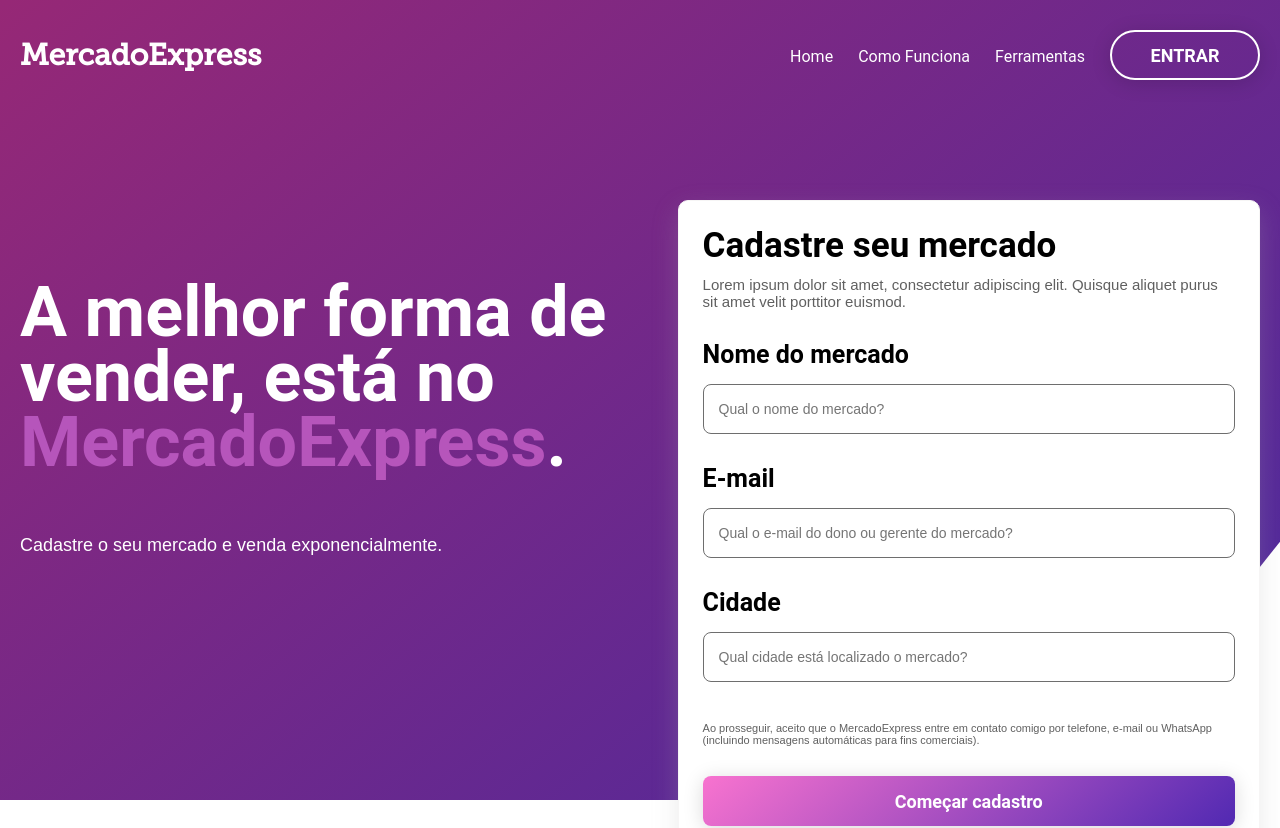
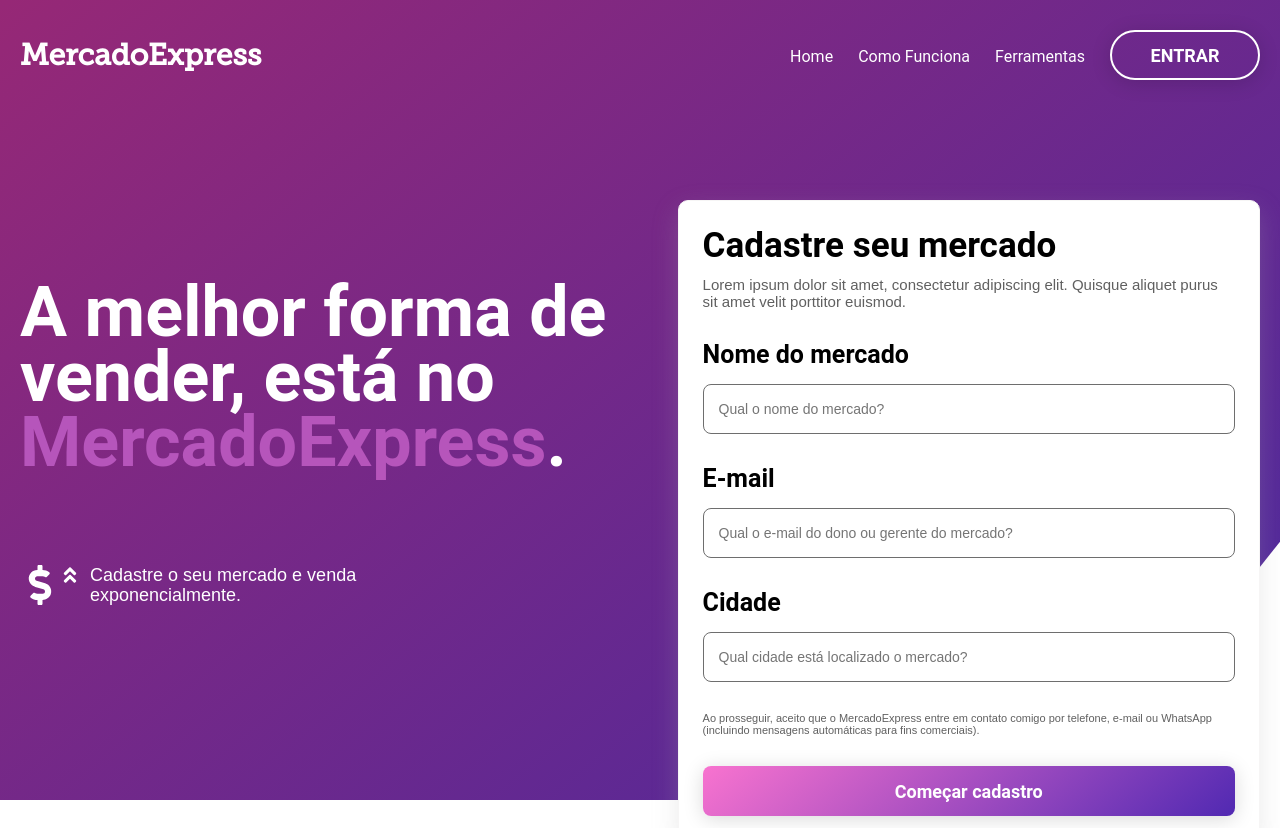
Before and after one commit to LocalhostTeam/MercadoExpress, a React (Create React App) app in the folder frontend/: page /mercado in a window 1280 px wide. Shown: the top 828 px of the page. Built offline with nearby package versions, Linux system fonts and the light colour scheme.

Commit message:
Interações visuais melhoradas em input e buttons

```diff
--- a/frontend/src/pages/Homepage/Home/index.js
+++ b/frontend/src/pages/Homepage/Home/index.js
@@ -289,19 +289,16 @@ function Home() {
               <span>Parceiros</span>
               <ul>
                 <li>
-                  <a href="/">Home</a>
+                  <a href="/mercado">Home</a>
                 </li>
                 <li>
-                  <a href="/">Como Funciona</a>
+                  <a href="/mercado">Como Funciona</a>
                 </li>
                 <li>
-                  <a href="/">Parceiros</a>
+                  <a href="/mercado">Ferramentas</a>
                 </li>
                 <li>
-                  <a href="/">Aplicativo</a>
-                </li>
-                <li>
-                  <a href="/">Entrar</a>
+                  <a href="/login">Entrar</a>
                 </li>
               </ul>
             </div>
@@ -315,7 +312,7 @@ function Home() {
                   <Link to="/login">Minha conta</Link>
                 </li>
                 <li>
-                  <Link to="/login">Criar conta</Link>
+                  <Link to="/cadastro">Criar conta</Link>
                 </li>
               </ul>
             </div>
@@ -325,7 +322,7 @@ function Home() {
             <div className="novidades">
               <span>Receba nossas novidads :)</span>
               <form>
-                <input type="text" placeholder="Digite o seu melho e-mail" />
+                <input type="email" placeholder="Digite o seu melho e-mail" />
                 <button type="button">Enviar</button>
               </form>
             </div>
--- a/frontend/src/pages/Homepage/Home/styles.js
+++ b/frontend/src/pages/Homepage/Home/styles.js
@@ -1,4 +1,5 @@
 import styled from 'styled-components';
+import { darken } from 'polished';
 import { Link } from 'react-router-dom';
 
 export const SectionHome = styled.section`
@@ -31,11 +32,22 @@ export const Header = styled.header`
           border: none;
           background: none;
           color: #6f6f6f;
+
+          transition: 0.3s ease-out;
+
+          &:hover {
+            color: ${darken('0.35', '#6f6f6f')};
+          }
         }
 
         a {
           text-decoration: none;
           color: #6f6f6f;
+          transition: 0.3s ease-out;
+
+          &:hover {
+            color: ${darken('0.35', '#6f6f6f')};
+          }
         }
       }
       button.button {
@@ -242,11 +254,23 @@ export const Footer = styled.footer`
           background: 0;
           color: rgba(255, 255, 255, 0.8);
           font-size: 15px;
+
+          transition: 0.3s;
+
+          &:hover {
+            color: ${darken('-0.6', '#fff')};
+          }
         }
 
         a {
           color: rgba(255, 255, 255, 0.8);
           text-decoration: none;
+
+          transition: 0.3s;
+
+          &:hover {
+            color: ${darken('-0.6', '#fff')};
+          }
         }
       }
     }
--- a/frontend/src/pages/Homepage/HomeMarket/index.js
+++ b/frontend/src/pages/Homepage/HomeMarket/index.js
@@ -1,7 +1,12 @@
 import React from 'react';
 import { Link } from 'react-router-dom';
 
-import { FaCheckCircle, FaAngleDown } from 'react-icons/fa';
+import {
+  FaCheckCircle,
+  FaAngleDown,
+  FaDollarSign,
+  FaAngleDoubleUp,
+} from 'react-icons/fa';
 
 import {
   SectionHome,
@@ -90,6 +95,8 @@ function HomeMarket() {
                   <strong>MercadoExpress</strong>.
                 </span>
                 <div>
+                  <FaDollarSign />
+                  <FaAngleDoubleUp />
                   <p>Cadastre o seu mercado e venda exponencialmente.</p>
                 </div>
               </div>
@@ -103,18 +110,24 @@ function HomeMarket() {
               </p>
               <form>
                 <span>Nome do mercado</span>
-                <input type="text" placeholder="Qual o nome do mercado?" />
+                <input
+                  type="text"
+                  placeholder="Qual o nome do mercado?"
+                  required
+                />
 
                 <span>E-mail</span>
                 <input
-                  type="text"
+                  type="email"
                   placeholder="Qual o e-mail do dono ou gerente do mercado?"
+                  required
                 />
 
                 <span>Cidade</span>
                 <input
                   type="text"
                   placeholder="Qual cidade está localizado o mercado?"
+                  required
                 />
 
                 <p>
@@ -326,9 +339,6 @@ function HomeMarket() {
                   </button>
                 </li>
                 <li>
-                  <Link to="/mercado">Parceiros</Link>
-                </li>
-                <li>
                   <Link to="/login">Entrar</Link>
                 </li>
               </ul>
@@ -337,7 +347,7 @@ function HomeMarket() {
 
           <div className="column">
             <div className="parceiros">
-              <span>Parceiros</span>
+              <span>Usuários</span>
               <ul>
                 <li>
                   <a href="/">Home</a>
@@ -352,7 +362,7 @@ function HomeMarket() {
                   <a href="/">Aplicativo</a>
                 </li>
                 <li>
-                  <a href="/">Entrar</a>
+                  <a href="/login">Entrar</a>
                 </li>
               </ul>
             </div>
@@ -366,7 +376,7 @@ function HomeMarket() {
                   <Link to="/login">Minha conta</Link>
                 </li>
                 <li>
-                  <Link to="/login">Criar conta</Link>
+                  <Link to="/cadastro">Criar conta</Link>
                 </li>
               </ul>
             </div>
--- a/frontend/src/pages/Homepage/HomeMarket/styles.js
+++ b/frontend/src/pages/Homepage/HomeMarket/styles.js
@@ -1,5 +1,5 @@
-// import styled from 'styled-components';
 import styled from 'styled-components';
+import { darken } from 'polished';
 import { Link } from 'react-router-dom';
 
 import bgImg from '../../../assets/images/HomeMarket/bghome.svg';
@@ -48,6 +48,12 @@ export const Header = styled.header`
           border: none;
           background: none;
           color: #fff;
+
+          transition: 0.3s ease-out;
+
+          &:hover {
+            border-bottom: 4px solid #fff;
+          }
         }
 
         a {
@@ -61,6 +67,12 @@ export const Header = styled.header`
 
         background: none;
         border: 2px solid #fff;
+        transition: 0.3s;
+
+        &:hover {
+          background: #fff;
+          color: #b655bb;
+        }
       }
     }
   }
@@ -85,10 +97,27 @@ export const HomeCall = styled.div`
       }
     }
 
-    p {
-      font-family: Poppins, sans-serif;
-      font-size: 18px;
-      margin-top: 60px;
+    div {
+      display: flex;
+      margin-top: 90px;
+
+      svg {
+        font-size: 40px;
+      }
+
+      svg:nth-of-type(2) {
+        font-size: 20px;
+        vertical-align: top;
+
+        margin-right: 10px;
+      }
+
+      p {
+        font-family: Poppins, sans-serif;
+        font-size: 18px;
+        line-height: 20px;
+        width: 300px;
+      }
     }
   }
 `;
@@ -124,6 +153,7 @@ export const Form = styled.div`
     }
 
     input {
+      display: block;
       font-size: 14px;
 
       height: 50px;
@@ -136,6 +166,13 @@ export const Form = styled.div`
       padding-left: 15px;
       margin-top: 15px;
       margin-bottom: 30px;
+
+      transition: 0.3s;
+    }
+
+    input[type='text']:focus,
+    input[type='email']:focus {
+      border: 2px solid #b655bb;
     }
 
     > p {
--- a/frontend/src/pages/Homepage/Login/styles.js
+++ b/frontend/src/pages/Homepage/Login/styles.js
@@ -122,7 +122,7 @@ export const Form = styled.form`
   input {
     display: block;
 
-    width: 330px;
+    width: 320px;
     height: 60px;
     padding-left: 10px;
     margin-bottom: 20px;
@@ -131,6 +131,14 @@ export const Form = styled.form`
     border-bottom: 2px solid #d9d9d9;
     border-radius: 0;
     box-shadow: none;
+
+    transition: 0.3s;
+  }
+
+  input[type='text']:focus,
+  input[type='password']:focus {
+    width: 330px;
+    border-color: #b655bb;
   }
 
   > a {
```
